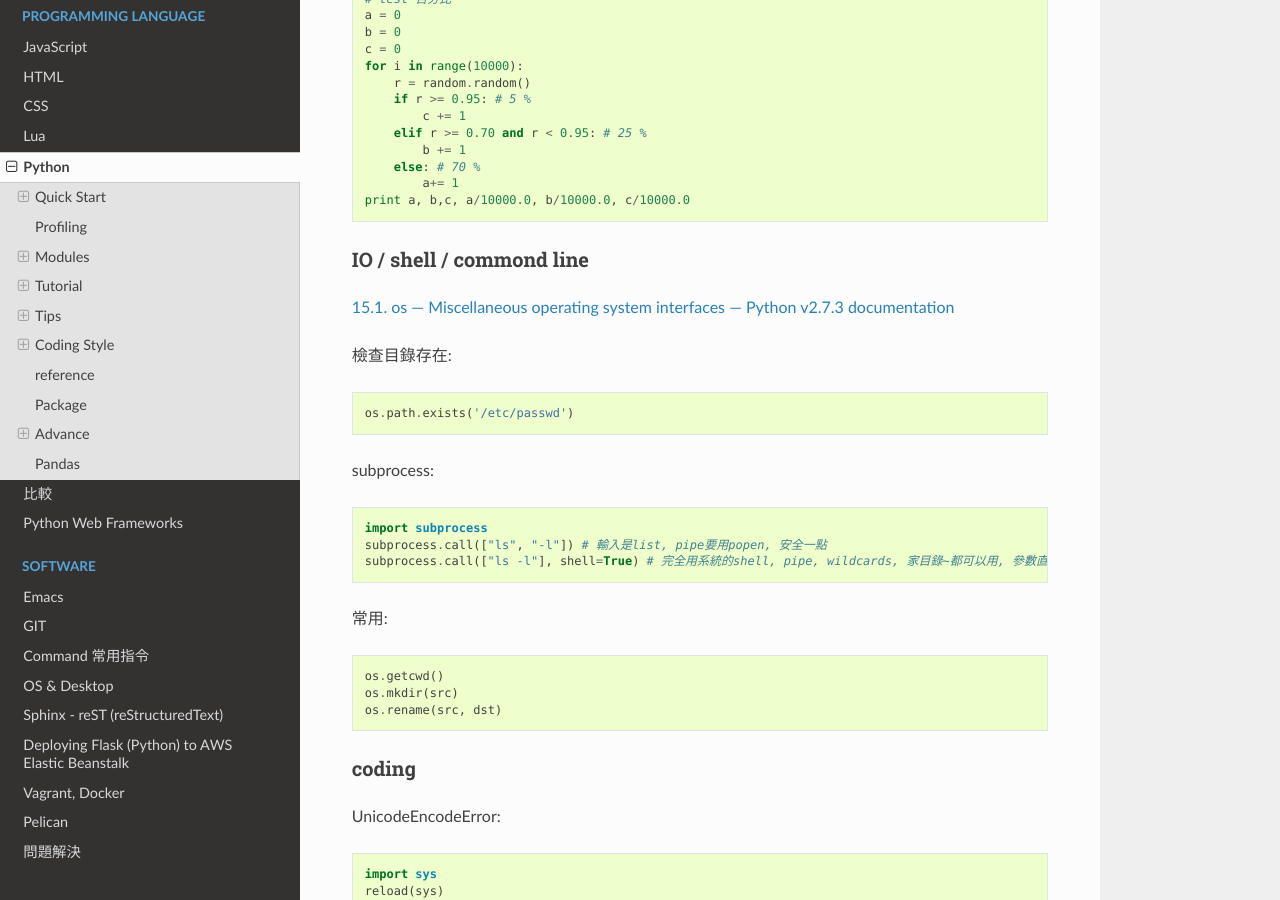
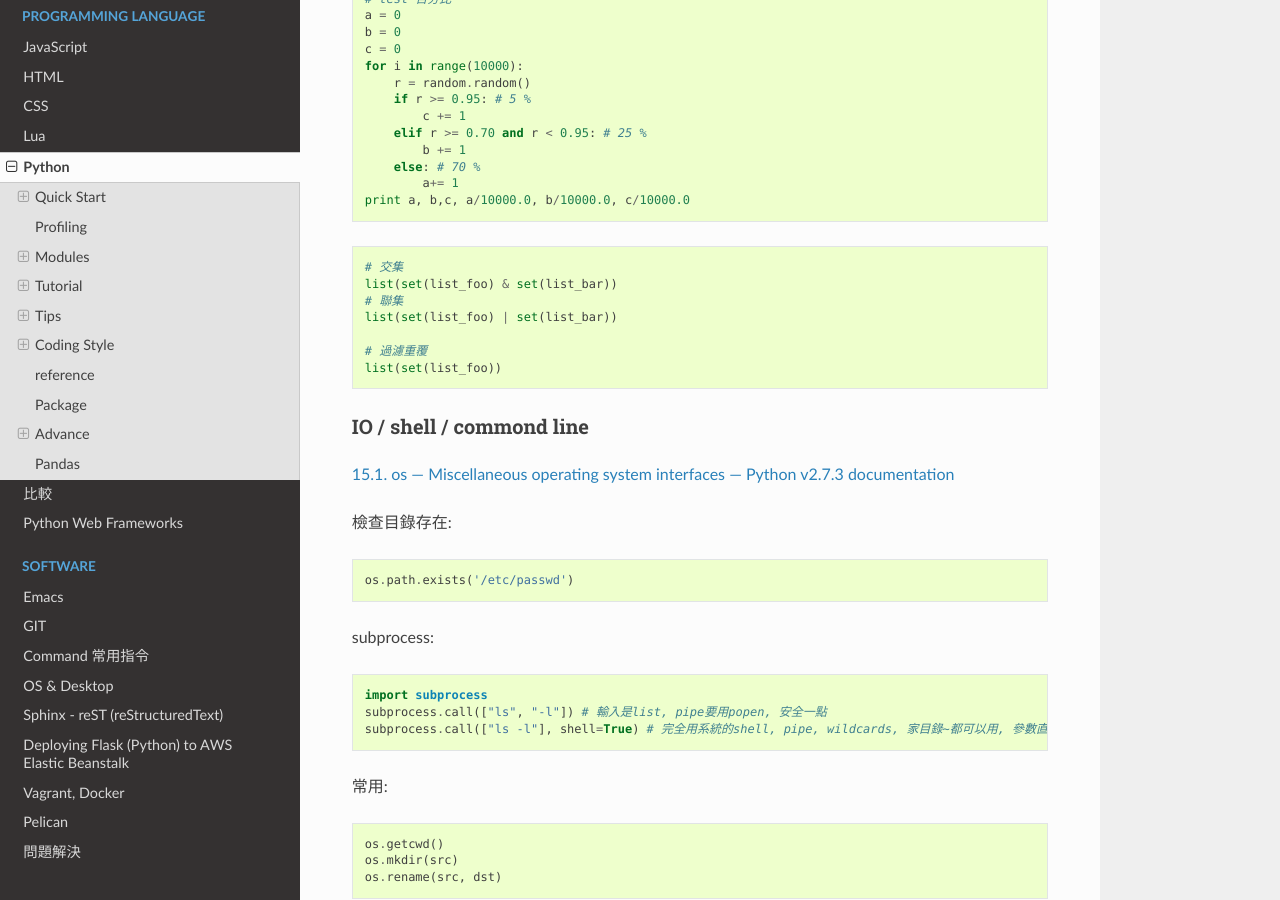
Before and after one commit to moogoo78/comp.suhen.org, a Sphinx documentation site: the page built from docs/source/python.rst, in a window 1280 px wide and 900 px high, scrolled down 4384 px. Built offline with Sphinx 7.4.7 and the Read the Docs theme 2.0.0, drawn with Linux system fonts in a browser that asks for light colours.

Commit message:
edited source; git push

```diff
--- a/docs/source/python.rst
+++ b/docs/source/python.rst
@@ -235,6 +235,17 @@ json
       else: # 70 %
           a+= 1
   print a, b,c, a/10000.0, b/10000.0, c/10000.0
+
+
+.. code-block:: python
+
+   # 交集
+   list(set(list_foo) & set(list_bar))
+   # 聯集
+   list(set(list_foo) | set(list_bar))
+
+   # 過濾重覆
+   list(set(list_foo))
 
 
 IO / shell / commond line
```
